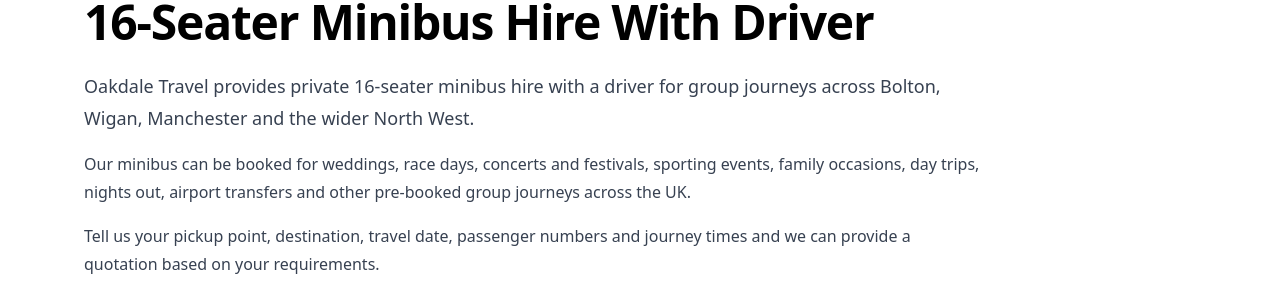
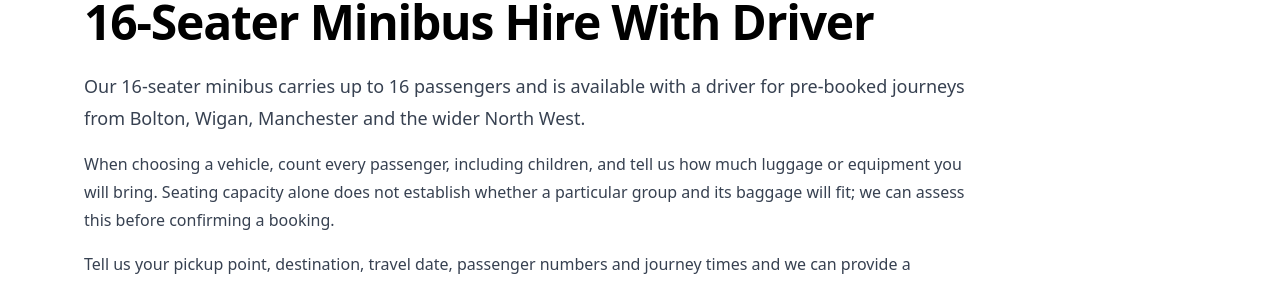
Before and after one commit to abydhalech/oakdale-next, a Next.js app: page /services/minibus-hire-16-seater in a window 1280 px wide. Shown: the part 166-450 px from the top of the page. Built offline with nearby package versions, Linux system fonts and the light colour scheme.

Commit message:
Differentiate SixteenSeaterServicePage content and booking guidance

```diff
--- a/components/SixteenSeaterServicePage.js
+++ b/components/SixteenSeaterServicePage.js
@@ -10,7 +10,7 @@ export default function SixteenSeaterServicePage() {
     '16-Seater Minibus Hire With Driver | Oakdale Travel';
 
   const description =
-    '16-seater minibus hire with a driver for weddings, race days, concerts, sporting events, family travel, day trips and group journeys across Bolton, Wigan, Manchester and the North West.';
+    'Hire a 16-seat minibus with driver from Bolton and Greater Manchester. Check passenger capacity, luggage requirements and booking details for your group.';
 
   const jsonLd = [
     {
@@ -91,16 +91,16 @@ export default function SixteenSeaterServicePage() {
           </h1>
 
           <p className="mt-6 text-lg leading-8 text-gray-700">
-            Oakdale Travel provides private 16-seater minibus hire with a
-            driver for group journeys across Bolton, Wigan, Manchester and the
-            wider North West.
+            Our 16-seater minibus carries up to 16 passengers and is available
+            with a driver for pre-booked journeys from Bolton, Wigan,
+            Manchester and the wider North West.
           </p>
 
           <p className="mt-4 leading-7 text-gray-700">
-            Our minibus can be booked for weddings, race days, concerts and
-            festivals, sporting events, family occasions, day trips, nights
-            out, airport transfers and other pre-booked group journeys across
-            the UK.
+            When choosing a vehicle, count every passenger, including children,
+            and tell us how much luggage or equipment you will bring. Seating
+            capacity alone does not establish whether a particular group and
+            its baggage will fit; we can assess this before confirming a booking.
           </p>
 
           <p className="mt-4 leading-7 text-gray-700">
```
